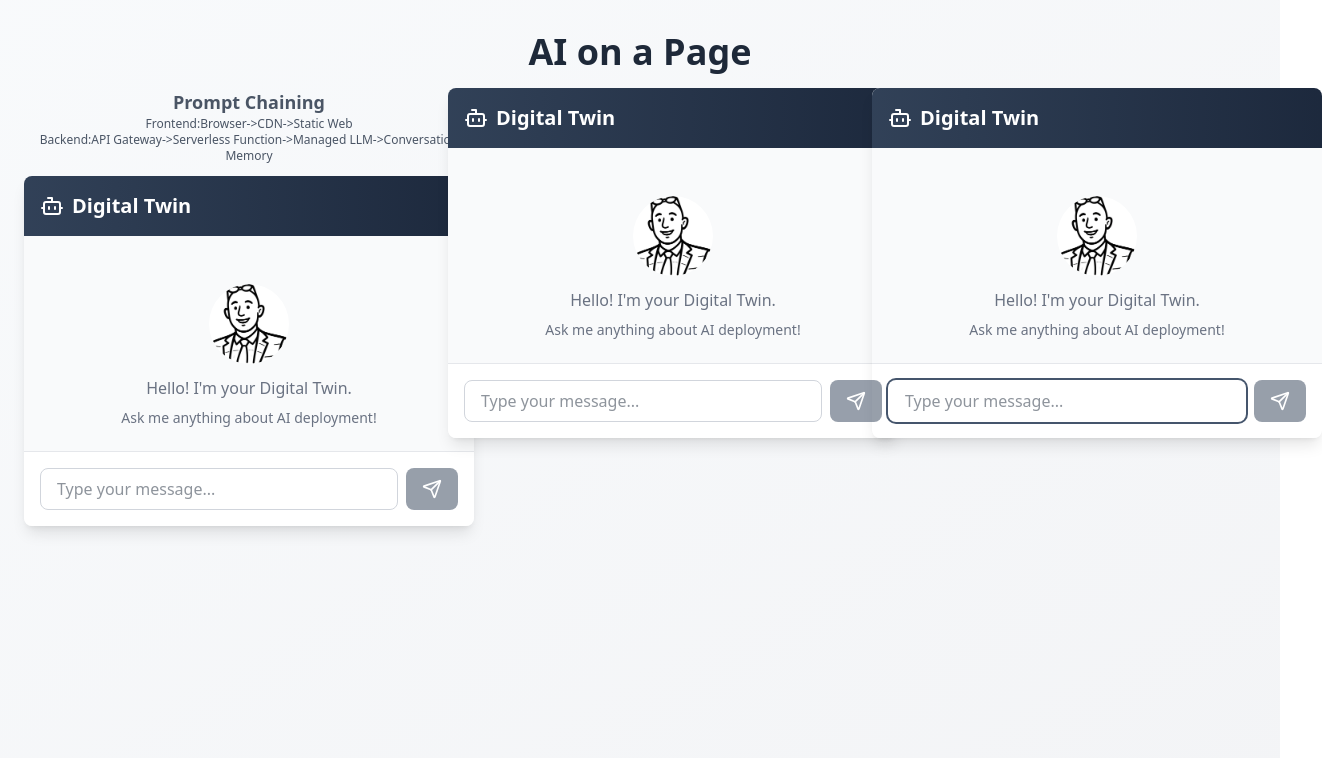
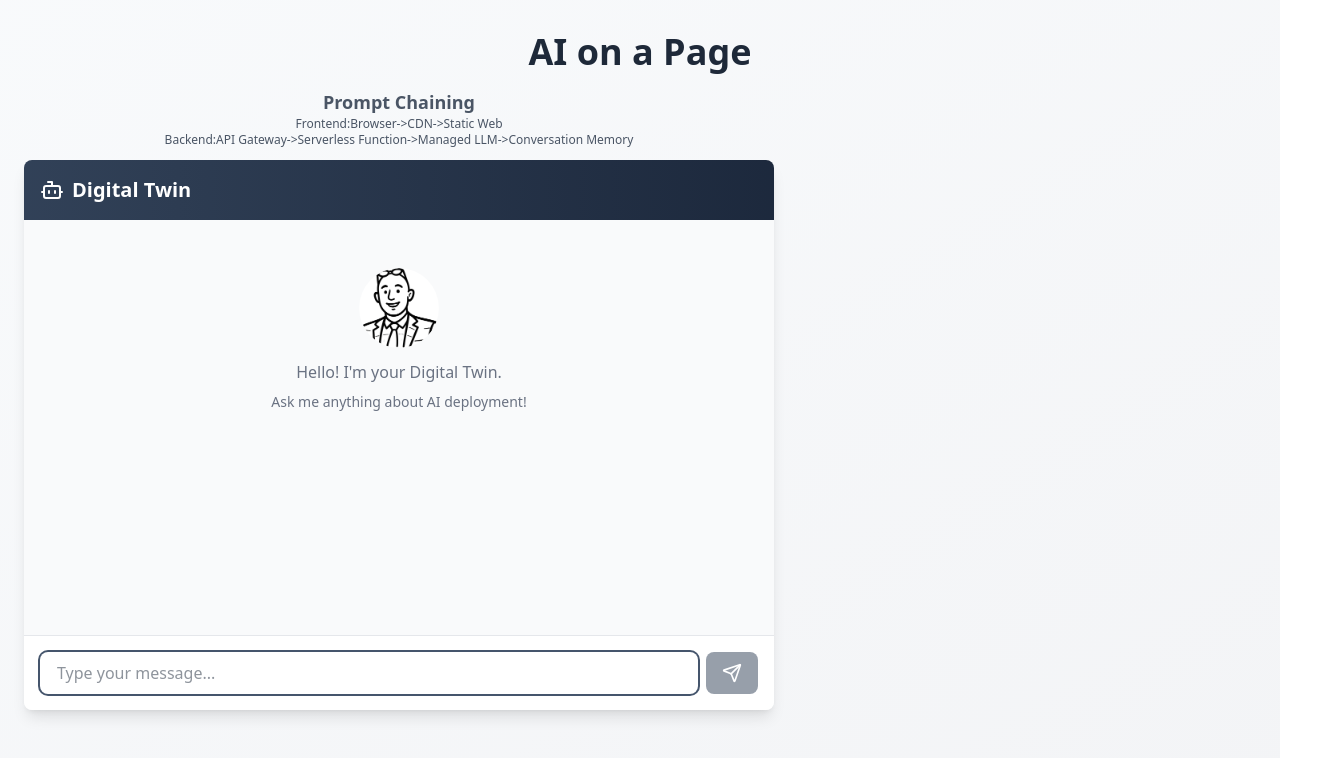
Before and after one commit to bholasek2010/python-twin-fastapi-bedrock, a Next.js app in the folder frontend/: page / in a window 1280 px wide. Shown: the top 758 px of the page, 1322 px wide, since content can reach past the window. Built offline with nearby package versions, Linux system fonts and the light colour scheme.

Commit message:
change number of bots

```diff
--- a/frontend/app/page.tsx
+++ b/frontend/app/page.tsx
@@ -9,16 +9,10 @@ export default function Home() {
             AI on a Page
           </h1>
           <div className="grid grid-cols-3 gap-10 p-2">
-            <div className='w-[450px] h-[350px]'>
+            <div className='w-[750px] h-[550px]'>
             <p className='text-lg text-center font-bold text-gray-600 mb-0'>Prompt Chaining</p>
             <p className='text-xs text-center text-gray-600 mb-3'>Frontend:Browser-&gt;CDN-&gt;Static Web
             <br></br>Backend:API Gateway-&gt;Serverless Function-&gt;Managed LLM-&gt;Conversation Memory</p>
-              <Twin />
-            </div>
-            <div className='w-[450px] h-[350px]'>
-              <Twin />
-            </div>
-            <div className='w-[450px] h-[350px]'>
               <Twin />
             </div>
           </div>
```
